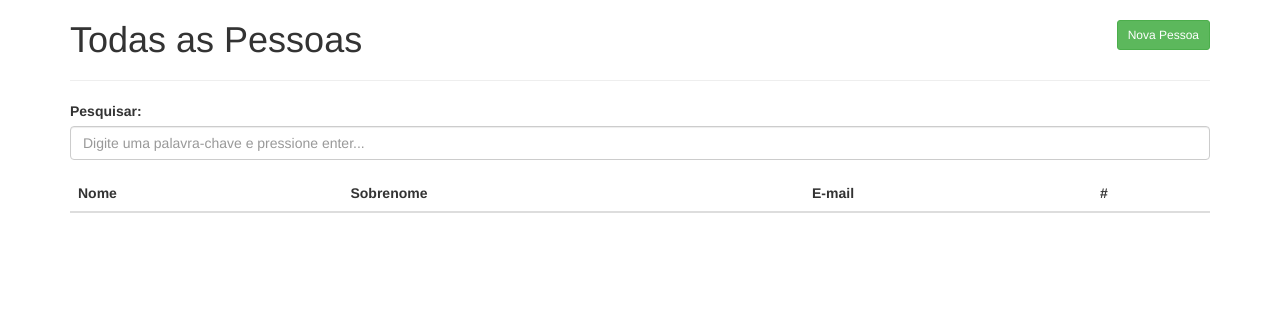
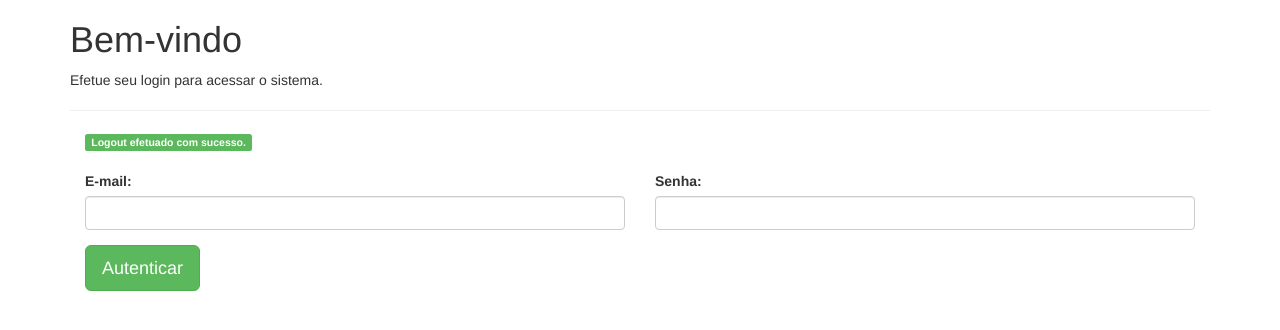
Before and after one commit to zabaala/curso-php-basico-pdo, a PHP site: the page made by index.php in a window 1280 px wide. Shown: the top 330 px of the page. Run offline with PHP 8.4, Linux system fonts and the light colour scheme; data that the repository does not hold is empty.

Commit message:
criado sistema de login

```diff
--- a/atualizar-pessoa.php
+++ b/atualizar-pessoa.php
@@ -1,5 +1,9 @@
 <?php
 include('includes/database-conn.php');
+include("functions/login.php");
+
+// verifica se há sessions ativas para o usuário
+verificaUsuarioLogado();
 
 $id         = $_POST['id'];
 $nome       = $_POST['nome'];
@@ -28,7 +32,7 @@ if ($id) {
 try {
     $query->execute();
     $msg = 'Registro salvo com sucesso';
-    $location = 'index.php';
+    $location = 'listagem-pessoas.php';
 } catch (PDOException $e) {
     $msg = 'Erro\n' . $e->getMessage();
     $location = 'javascript:history.back()';
--- a/delete-pessoa.php
+++ b/delete-pessoa.php
@@ -1,5 +1,9 @@
 <?php
 include('includes/database-conn.php');
+include("functions/login.php");
+
+// verifica se há sessions ativas para o usuário
+verificaUsuarioLogado();
 
 $id = $_GET['id'];
 
@@ -10,7 +14,7 @@ $msg = '';
 
 try {
     $query->execute();
-    $location = 'index.php';
+    $location = 'listagem-pessoas.php';
 } catch (PDOException $e) {
     $msg = 'Erro\n' . $e->getMessage();
     $location = 'javascript:history.back()';
--- a/editar-pessoa.php
+++ b/editar-pessoa.php
@@ -1,5 +1,9 @@
 <?php
 include("includes/database-conn.php");
+include("functions/login.php");
+
+// verifica se há sessions ativas para o usuário
+verificaUsuarioLogado();
 
 $id = isset($_GET['id']) ? $_GET['id'] : '';
 
@@ -65,7 +69,7 @@ include('includes/header.php');
 
             <div class="container">
                 <input type="submit" value="Salvar" class="btn btn-success btn-lg">
-                <a href="index.php" class="btn">cancelar</a>
+                <a href="listagem-pessoas.php" class="btn">cancelar</a>
             </div>
         </form>
 
--- a/includes/database-conn.php
+++ b/includes/database-conn.php
@@ -1,4 +1,5 @@
 <?php
+session_start();
 
 // conexao com o banco de dados
 $pdo = new PDO(
--- a/includes/footer.php
+++ b/includes/footer.php
@@ -1,2 +1,7 @@
+<?php if(isset($_SESSION['usuario'])): ?>
+    <div class="container text-center">
+        <p><small><a href="logout.php">Logout</a></small></p>
+    </div>
+<?php endif; ?>
 <script type="text/javascript" src="vendor/jquery/jquery-1.11.3.min.js"></script>
 <script type="text/javascript" src="vendor/bootstrap/js/bootstrap.min.js"></script>
--- a/index.php
+++ b/index.php
@@ -1,17 +1,4 @@
 <?php
-include("includes/database-conn.php");
-
-$search = isset($_GET['search']) ? $_GET['search'] : '';
-
-$where = '';
-
-if (!empty($search)) {
-    $where = " where concat(nome, ' ', sobrenome) like '%${search}%' or email like '%${search}%' or id = '$search' ";
-}
-
-// consulta pessoas
-$query = $pdo->query("select id, nome, sobrenome, email from pessoas ${where} order by nome asc");
-
 include('includes/header.php');
 ?>
 
@@ -19,57 +6,46 @@ include('includes/header.php');
 <body>
     <div class="container">
 
-        <h1>Todas as Pessoas <a href="editar-pessoa.php" class="btn btn-success btn-sm pull-right">Nova Pessoa</a></h1>
+        <h1>Bem-vindo</h1>
+        <p>Efetue  seu login para acessar o sistema.</p>
         <hr class="separator">
 
-        <form action="?" method="get">
-            <div class="row">
-                <div class="col-md-12 col-sm-12">
-                    <div class="form-group">
-                        <label for="search">Pesquisar:</label>
-                        <input type="text" name="search" id="serch" value="<?= $search; ?>" placeholder="Digite uma palavra-chave e pressione enter..." class="form-control">
-                    </div>
+        <?php if(isset($_GET['err'])): ?>
+            <div class="container">
+                <div class="label label-danger">Erro: <?= $_GET['err']; ?></div>
+                <br><br>
+            </div>
+        <?php endif; ?>
+
+        <?php if(isset($_GET['success'])): ?>
+            <div class="container">
+                <div class="label label-success"><?= $_GET['success']; ?></div>
+                <br><br>
+            </div>
+        <?php endif; ?>
+
+        <form action="login.php" method="post">
+            <div class="col-md-6 col-sm-6">
+                <div class="form-group">
+                    <label for="email">E-mail:</label>
+                    <input type="text" name="email" id="email" class="form-control">
                 </div>
+            </div>
+
+            <div class="col-md-6 col-sm-6">
+                <div class="form-group">
+                    <label for="senha">Senha:</label>
+                    <input type="password" name="senha" id="senha" class="form-control">
+                </div>
+            </div>
+
+            <div class="container">
+                <input type="submit" value="Autenticar" class="btn btn-success btn-lg">
             </div>
         </form>
 
-        <table class="table" width="100%">
-            <thead>
-            <tr>
-                <th>Nome</th>
-                <th>Sobrenome</th>
-                <th>E-mail</th>
-                <th>#</th>
-            </tr>
-            </thead>
-
-            <tbody>
-            <? while($pessoa = $query->fetch(PDO::FETCH_ASSOC)): ?>
-                <tr>
-                    <td><a href="exibir-pessoa.php?id=<?= $pessoa['id']?>"><?= $pessoa['id']; ?>. <?= $pessoa['nome']; ?></a></td>
-                    <td><a href="exibir-pessoa.php?id=<?= $pessoa['id']?>"><?= $pessoa['sobrenome']; ?></a></td>
-                    <td><a href="exibir-pessoa.php?id=<?= $pessoa['id']?>"><?= $pessoa['email']; ?></a></td>
-                    <td>
-                        <smal>
-                            <a href="editar-pessoa.php?id=<?= $pessoa['id']?>" class="btn btn-success btn-sm"><i class="glyphicon glyphicon-pencil"></i></a>
-                            <a href="delete-pessoa.php?id=<?= $pessoa['id']?>" class="btn btn-danger btn-sm deletar"><i class="glyphicon glyphicon-trash"></i></a>
-                        </smal>
-                    </td>
-                </tr>
-            <?php endwhile; ?>
-            </tbody>
-        </table>
     </div>
 
     <?php include('includes/footer.php'); ?>
-    <script type="text/javascript">
-        $('a.deletar').bind('click', function(e){
-            ok = confirm('Deseja realmente deletar este registro?');
-
-            if (!ok) {
-                e.preventDefault();
-            }
-        })
-    </script>
 </body>
 </html>
```
Also changed, not shown: functions/login.php (added, +8 -0 lines), listagem-pessoas.php (added, +79 -0 lines), login.php (added, +26 -0 lines), logout.php (added, +7 -0 lines).
